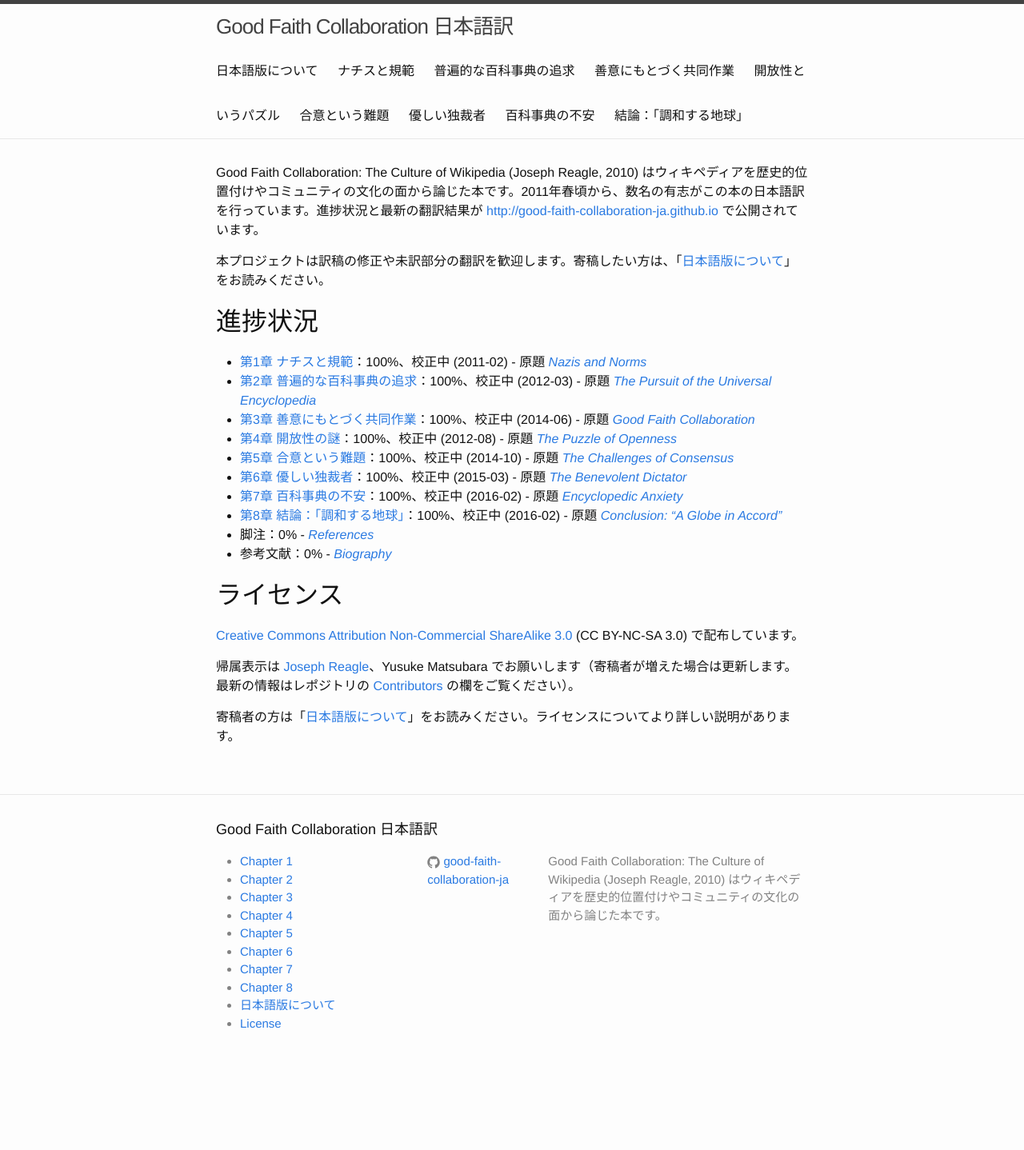
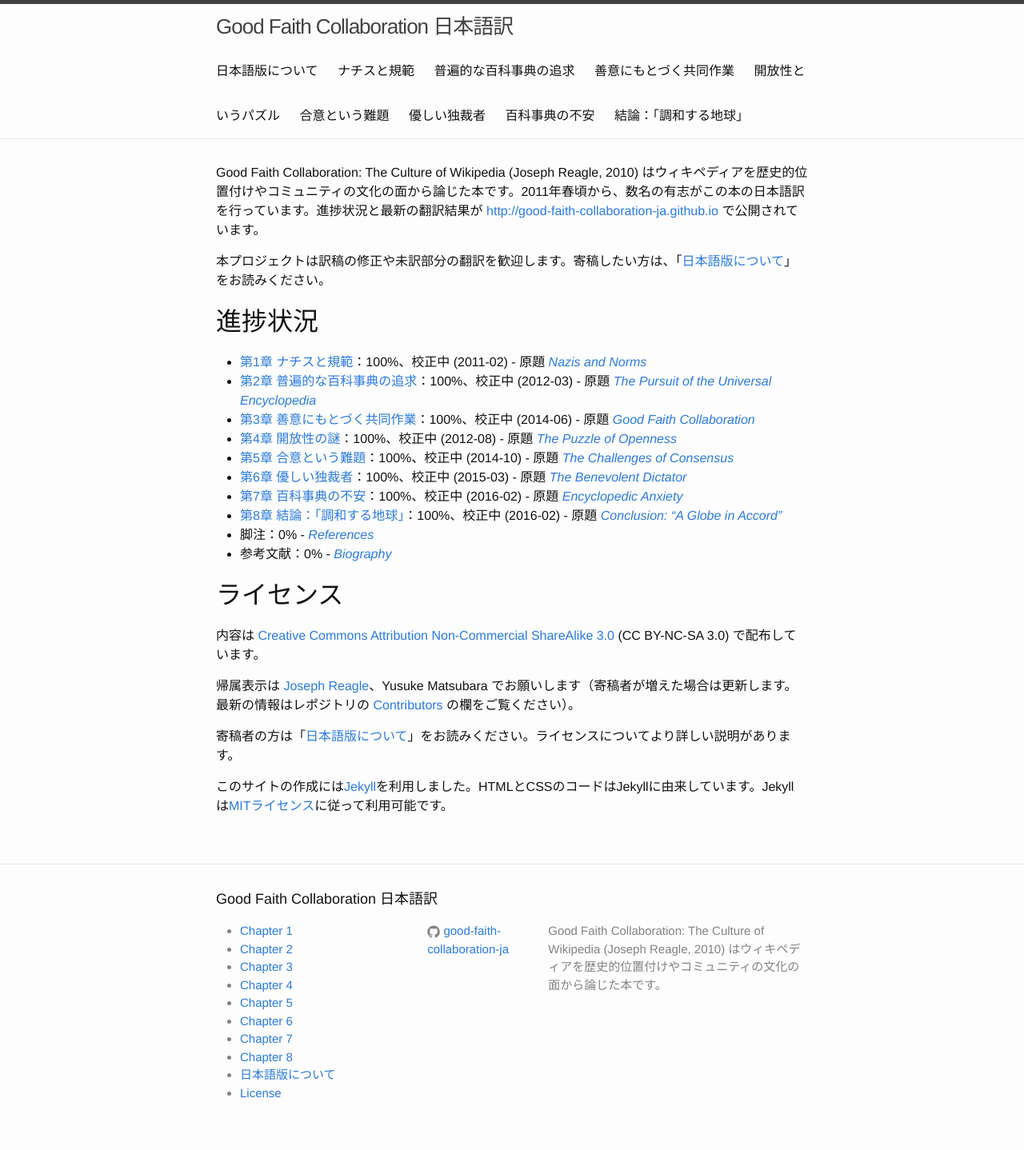
Before and after one commit to good-faith-collaboration-ja/good-faith-collaboration-ja.github.io, a Jekyll site: the page built from index.md, in a window 1280 px wide. Shown: the whole page at 80% size. Built offline with Jekyll 4.4.1, drawn with Linux system fonts in a browser that asks for light colours; before the commit the page ends 1351 px from its top, so only the background shows below that.

```diff
--- a/index.md
+++ b/index.md
@@ -20,8 +20,11 @@ Good Faith Collaboration: The Culture of Wikipedia (Joseph Reagle, 2010) はウ
 * 参考文献：0% - *[Biography](http://reagle.org/joseph/2010/gfc/references.html)*
 
 ## ライセンス
-[Creative Commons Attribution Non-Commercial ShareAlike 3.0](http://creativecommons.org/licenses/by-nc-sa/3.0/) (CC BY-NC-SA 3.0) で配布しています。
+
+内容は [Creative Commons Attribution Non-Commercial ShareAlike 3.0](http://creativecommons.org/licenses/by-nc-sa/3.0/) (CC BY-NC-SA 3.0) で配布しています。
 
 帰属表示は [Joseph Reagle](http://reagle.org)、Yusuke Matsubara でお願いします（寄稿者が増えた場合は更新します。最新の情報はレポジトリの [Contributors](https://github.com/good-faith-collaboration-ja/good-faith-collaboration-ja.github.io/graphs/contributors) の欄をご覧ください）。
 
 寄稿者の方は「[日本語版について](about-ja.html)」をお読みください。ライセンスについてより詳しい説明があります。
+
+このサイトの作成には[Jekyll](http://jekyllrb.com/)を利用しました。HTMLとCSSのコードはJekyllに由来しています。Jekyll は[MITライセンス](https://github.com/jekyll/jekyll/blob/master/LICENSE)に従って利用可能です。
```
Also changed, not shown: LICENSE.md, README.md.
